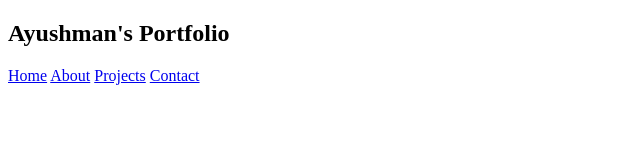
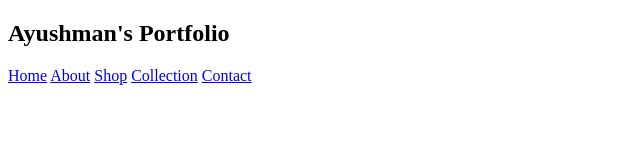
Before and after one commit to Ayushman88/Ecom-trial, a plain HTML site: page index.html in a window 1280 px wide. Shown: the full height of the page, 0-640 px from the left. Drawn offline with Linux system fonts and the light colour scheme.

Commit message:
header done

```diff
--- a/index.html
+++ b/index.html
@@ -11,7 +11,8 @@
         <nav class="navbar">
             <a href="#">Home</a>
             <a href="#">About</a>
-            <a href="#">Projects</a>
+            <a href="#">Shop</a>
+            <a href="#">Collection</a>
             <a href="#">Contact</a>
         </nav>
     </header>
```
